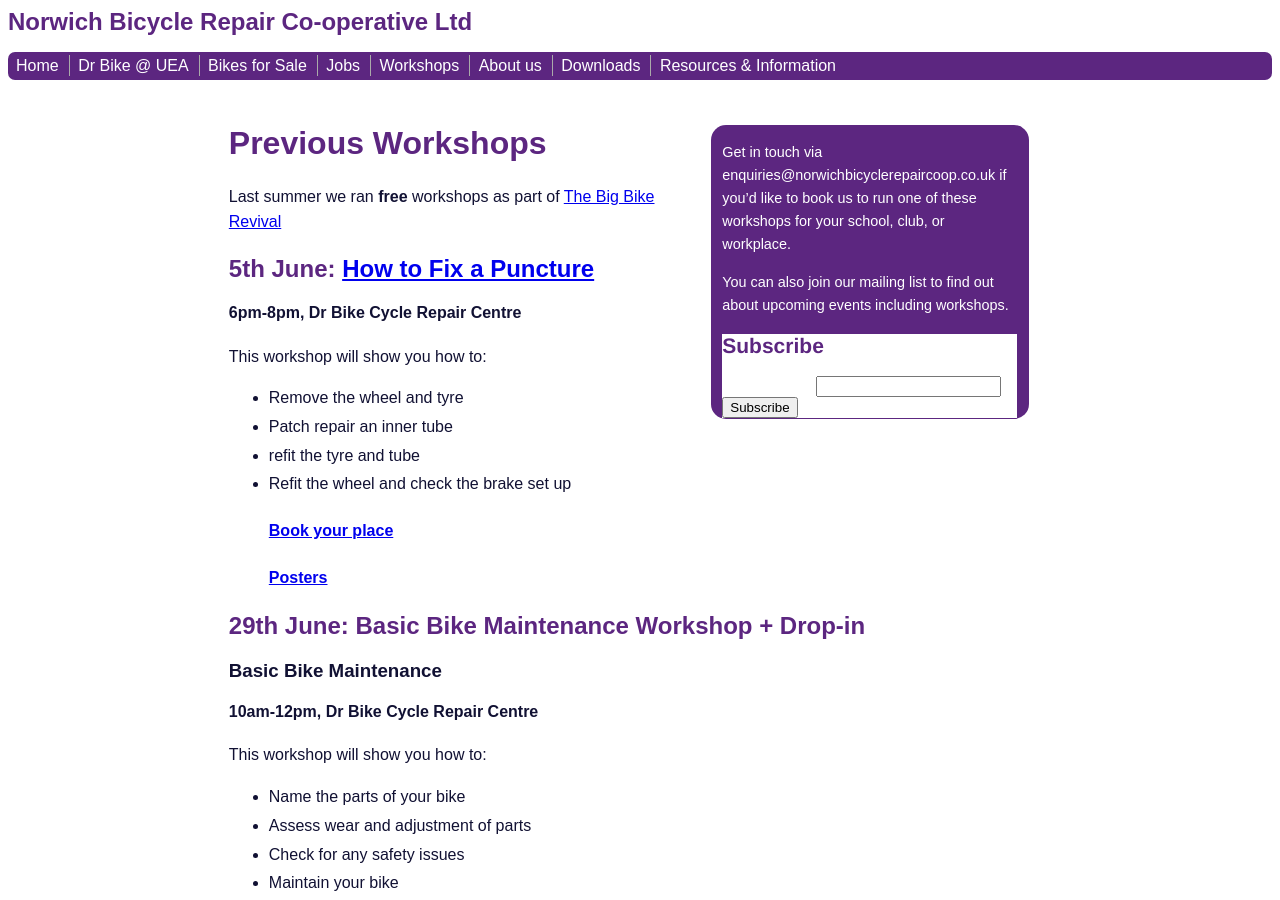
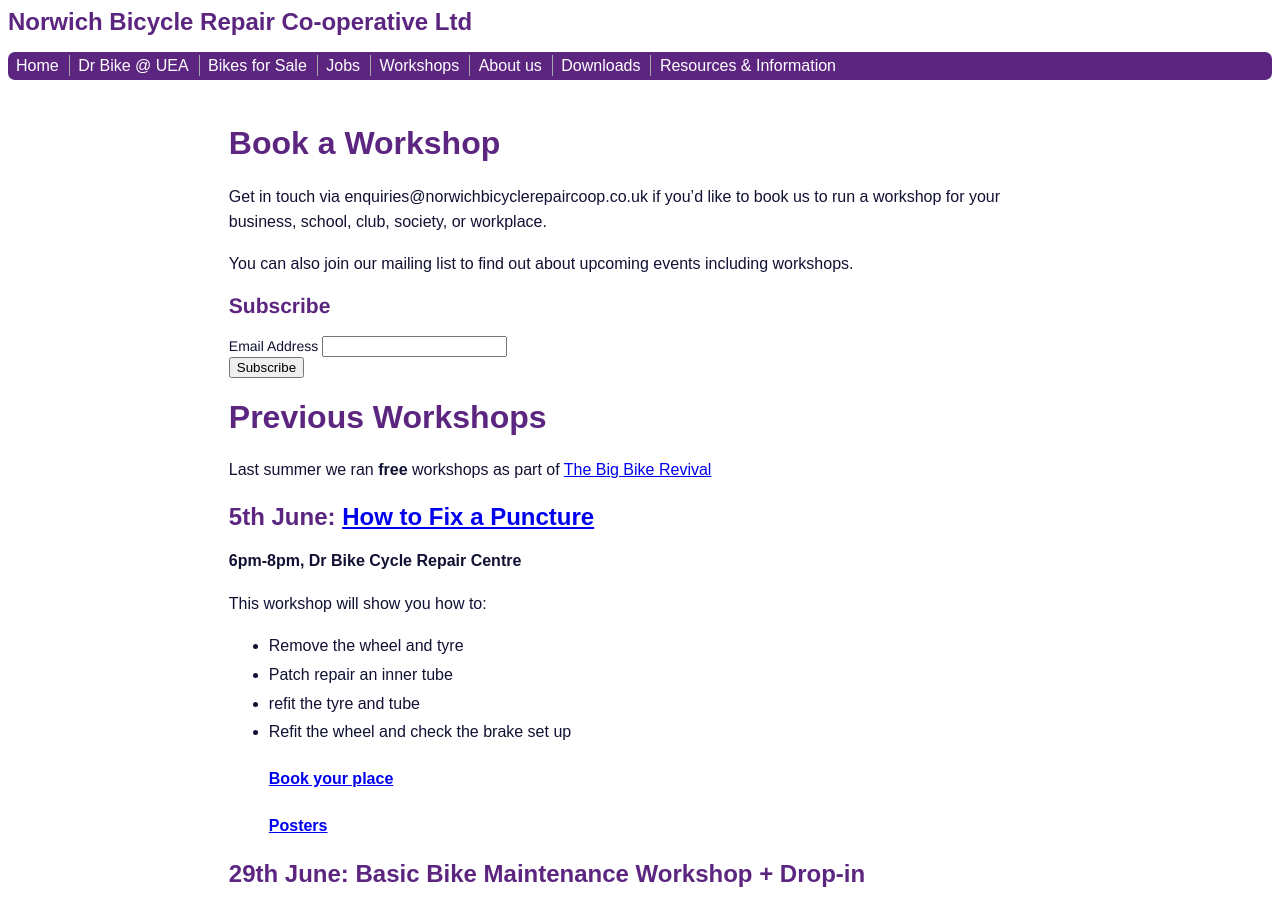
Before and after one commit to norwichbicyclerepaircooperative/norwichbicyclerepaircooperative.github.io, a Jekyll site: the page built from workshops/index.md, in a window 1280 px wide and 900 px high. Built offline with Jekyll 4.4.1, drawn with Linux system fonts in a browser that asks for light colours; comment, search, counter and statistics services are not loaded.

Commit message:
Update index.md

```diff
--- a/workshops/index.md
+++ b/workshops/index.md
@@ -2,10 +2,10 @@
 title: Norwich Bicycle Co-operative – Resources & Information
 layout: default
 ---
+Book a Workshop
+===============
 
-{% capture sidebar_text %}
-
-Get in touch via enquiries@norwichbicyclerepaircoop.co.uk if you'd like to book us to run one of these workshops for your school, club, or workplace.
+Get in touch via enquiries@norwichbicyclerepaircoop.co.uk if you'd like to book us to run a workshop for your business, school, club, society, or workplace.
 
 You can also join our mailing list to find out about upcoming events including workshops.
 <!-- Begin Mailchimp Signup Form -->
@@ -34,9 +34,6 @@ You can also join our mailing list to find out about upcoming events including w
 </div>
 
 <!--End mc_embed_signup-->
-
-{% endcapture %}
-{% include sidebar.html %}
 
 Previous Workshops
 ==================
```
